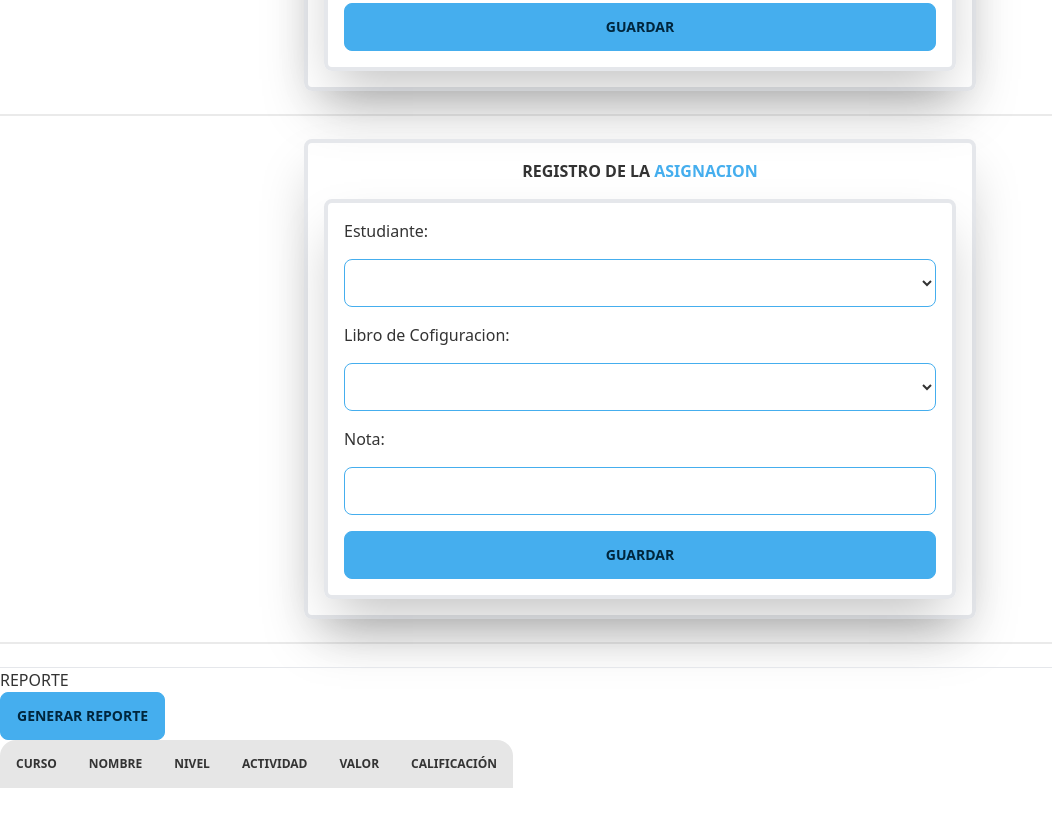
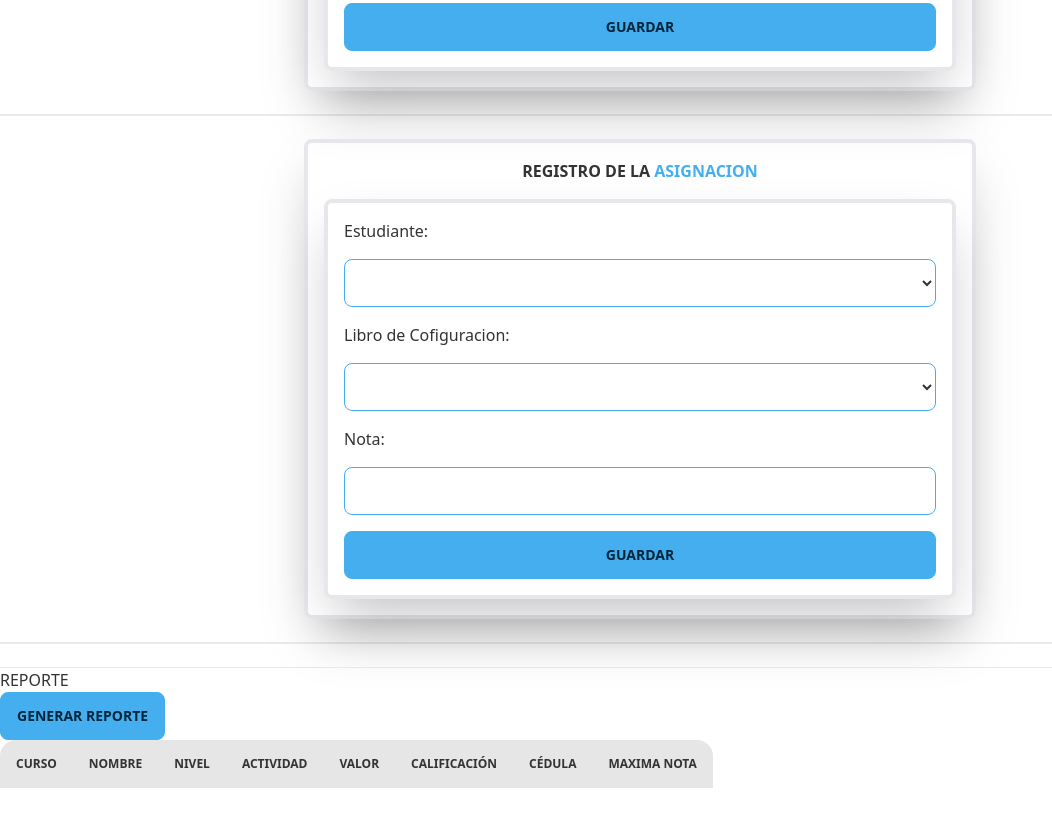
Before and after one commit to RobertoHuilco/demo-typescript-05-04-2022-20230520T002019Z-001, a plain HTML site: page index.html in a window 1280 px wide. Shown: the part 1869-2689 px from the top of the page, without its empty margins (0-1052 px from the left). Drawn offline with nearby package versions, Linux system fonts and the light colour scheme.

Commit message:
Add files via upload

```diff
--- a/index.html
+++ b/index.html
@@ -93,7 +93,7 @@
     <hr>
     <h2>REPORTE</h2>
     <div>
-        <button class="btn btn-primary" onclick="generateReport">Generar Reporte</button>
+        <button class="btn btn-primary" onclick="generateReport()">Generar Reporte</button>
     </div>
     <table id="report" class="table table-striped" style="border-radius: 2px solid rgb(117, 192, 221)">
        <thead>
@@ -104,11 +104,12 @@
             <th>Actividad</th>
             <th>Valor</th>
             <th>Calificación</th>
+            <th>Cédula</th>
+            <th>Maxima nota</th>
         </tr>
        </thead>
        <tbody>
         <td>
-
         </td>
        </tbody>
     </table>
```
